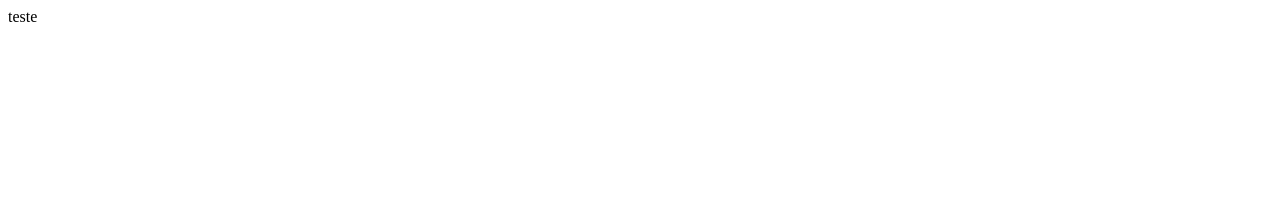
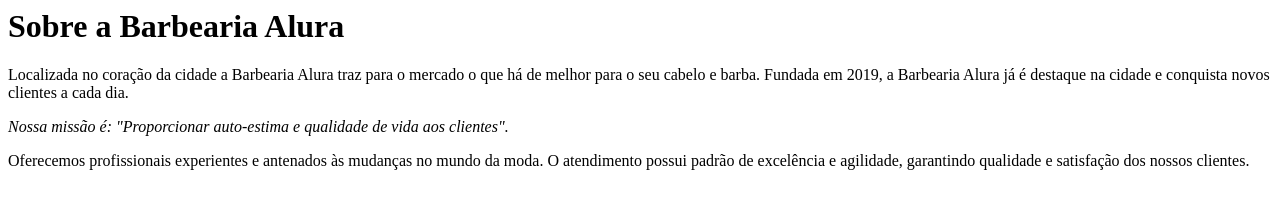
Before and after one commit to Thai27/minhapagina, a plain HTML site: page index.html in a window 1280 px wide. Drawn offline with Linux system fonts and the light colour scheme.

Commit message:
sobre barbearia

```diff
--- a/index.html
+++ b/index.html
@@ -1 +1,7 @@
-teste
+<h1>Sobre a Barbearia Alura</h1>
+
+<p>Localizada no coração da cidade a Barbearia Alura traz para o mercado o que há de melhor para o seu cabelo e barba. Fundada em 2019, a Barbearia Alura já é destaque na cidade e conquista novos clientes a cada dia.</p>
+
+<p><em>Nossa missão é: "Proporcionar auto-estima e qualidade de vida aos clientes".</em></p>
+
+<p>Oferecemos profissionais experientes e antenados às mudanças no mundo da moda. O atendimento possui padrão de excelência e agilidade, garantindo qualidade e satisfação dos nossos clientes.</p>
```
